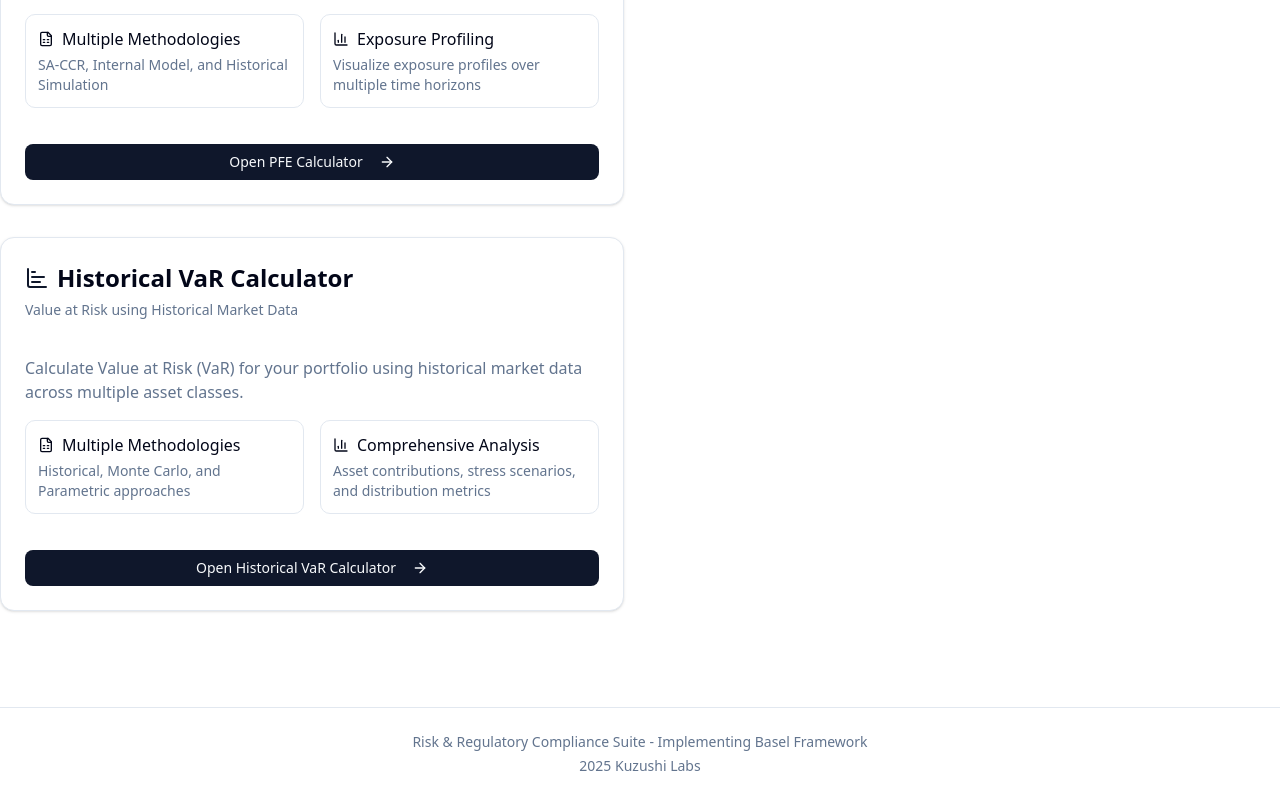
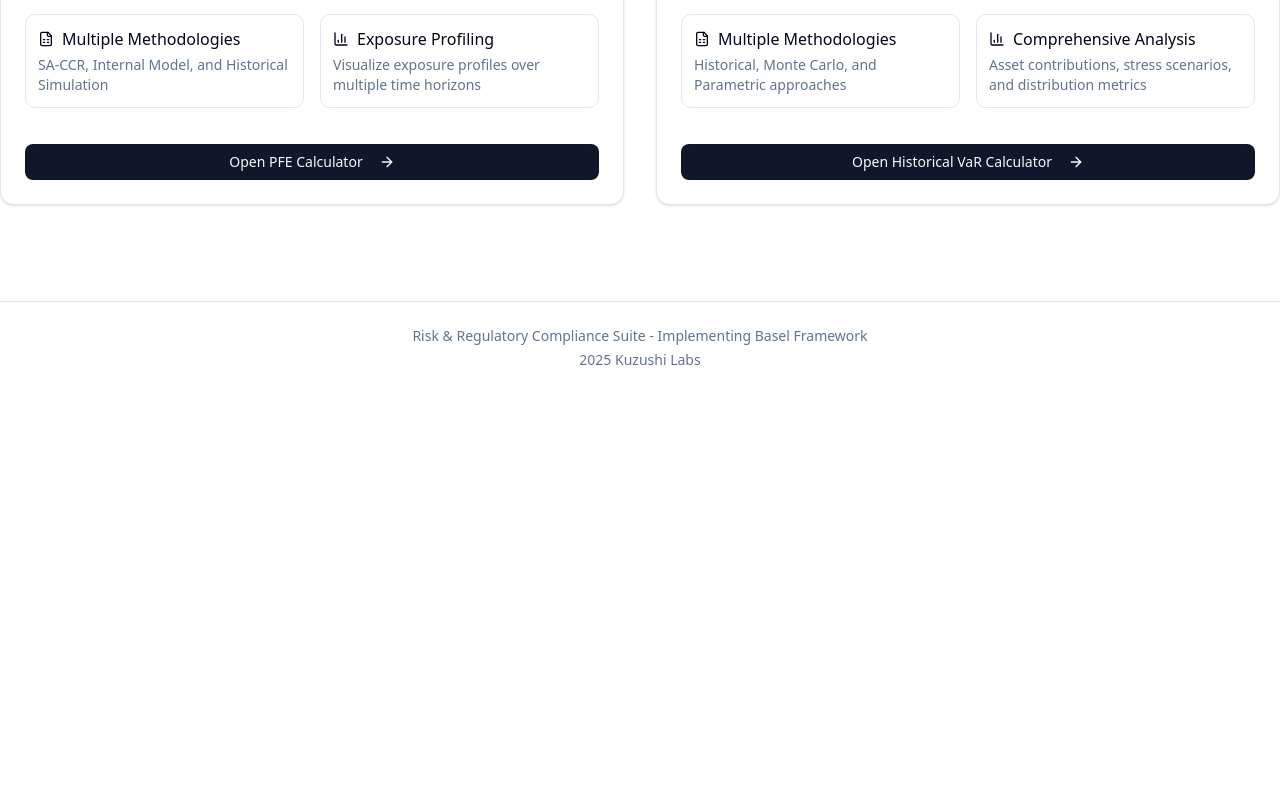
Before and after one commit to kuzushilabsorg/saccr-calculator, a Next.js app: page / in a window 1280 px wide. Shown: the part 740-1540 px from the top of the page. After the commit the page ends 1134 px from the top, so only its background shows below. Built offline with nearby package versions, Linux system fonts and the light colour scheme.

Commit message:
Fix home page layout: Move Historical VaR card to same grid as other calculators

```diff
--- a/src/app/page.tsx
+++ b/src/app/page.tsx
@@ -155,9 +155,7 @@ export default function Home() {
               </Link>
             </CardFooter>
           </Card>
-        </div>
 
-        <div className="grid gap-8 md:grid-cols-2 mt-8">
           {/* Historical VaR Calculator Card */}
           <Card className="transition-all hover:shadow-md">
             <CardHeader className="pb-3">
```
